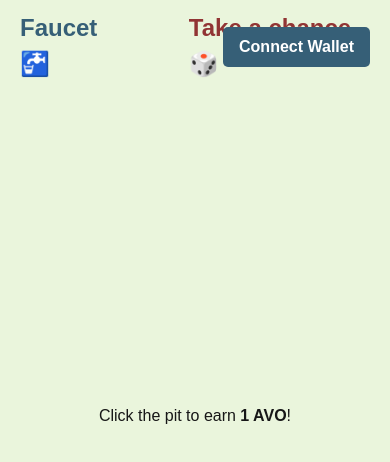
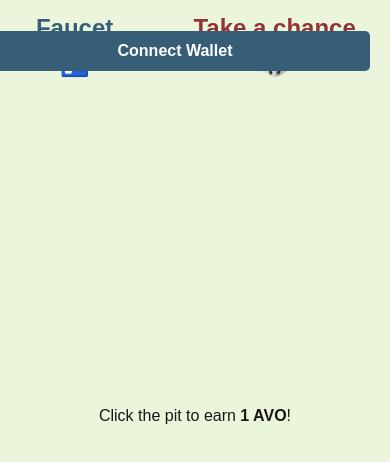
Before and after one commit to jobenscott/avo-claimer, a Next.js app: page / in a window 390 px wide. Shown: the top 462 px of the page. Built offline with nearby package versions, Linux system fonts and the light colour scheme.

Commit message:
fix mobile

```diff
--- a/components/Navbar.jsx
+++ b/components/Navbar.jsx
@@ -39,6 +39,98 @@
 // export default Navbar;
 
 
+// import Link from "next/link";
+
+// function Navbar({ connectedAccount, onConnect }) {
+//   return (
+//     <nav
+//       style={{
+//         position: "absolute",
+//         top: 0,
+//         width: "100%",
+//         zIndex: 10, // Ensure it stays above other elements
+//         display: "flex",
+//         justifyContent: "center", // Center the links container
+//         alignItems: "center",
+//         padding: "10px 20px",
+//         fontFamily: "Arial, sans-serif",
+//         fontSize: "24px",
+//       }}
+//     >
+//       {/* Centered Links */}
+//       <div
+//         style={{
+//           display: "flex",
+//           gap: "15px",
+//           justifyContent: "center",
+//           alignItems: "center",
+//         }}
+//       >
+//         <Link
+//           href="/"
+//           passHref
+//           style={{
+//             color: "#365f77",
+//             textDecoration: "none",
+//             fontWeight: "bold",
+//             marginRight: "25px",
+//           }}
+//         >
+//           Faucet 🚰
+//         </Link>
+//         <Link
+//           href="/avo-draw"
+//           passHref
+//           style={{
+//             color: "#913434",
+//             textDecoration: "none",
+//             fontWeight: "bold",
+//             marginLeft: "25px",
+//           }}
+//         >
+//           Take a chance 🎲
+//         </Link>
+//       </div>
+
+//       {/* Right-aligned Connect Button */}
+//       <div
+//         style={{
+//           position: "absolute",
+//           right: "20px", // Adds padding from the right edge
+//         }}
+//       >
+//         {connectedAccount ? (
+//           <span
+//             style={{
+//               fontWeight: "bold",
+//               color: "#365f77",
+//             }}
+//           >
+//             Connected: {connectedAccount.slice(0, 6)}...{connectedAccount.slice(-4)}
+//           </span>
+//         ) : (
+//           <button
+//             onClick={onConnect}
+//             style={{
+//               padding: "8px 16px",
+//               fontSize: "16px",
+//               backgroundColor: "#365f77",
+//               color: "white",
+//               border: "none",
+//               borderRadius: "5px",
+//               cursor: "pointer",
+//               fontWeight: "bold",
+//             }}
+//           >
+//             Connect Wallet
+//           </button>
+//         )}
+//       </div>
+//     </nav>
+//   );
+// }
+
+// export default Navbar;
 import Link from "next/link";
 
 function Navbar({ connectedAccount, onConnect }) {
@@ -61,7 +153,7 @@ function Navbar({ connectedAccount, onConnect }) {
       <div
         style={{
           display: "flex",
-          gap: "15px",
+          gap: "50px", // Space between links
           justifyContent: "center",
           alignItems: "center",
         }}
@@ -73,7 +165,6 @@ function Navbar({ connectedAccount, onConnect }) {
             color: "#365f77",
             textDecoration: "none",
             fontWeight: "bold",
-            marginRight: "25px",
           }}
         >
           Faucet 🚰
@@ -85,7 +176,6 @@ function Navbar({ connectedAccount, onConnect }) {
             color: "#913434",
             textDecoration: "none",
             fontWeight: "bold",
-            marginLeft: "25px",
           }}
         >
           Take a chance 🎲
@@ -104,6 +194,7 @@ function Navbar({ connectedAccount, onConnect }) {
             style={{
               fontWeight: "bold",
               color: "#365f77",
+              fontSize: "16px",
             }}
           >
             Connected: {connectedAccount.slice(0, 6)}...{connectedAccount.slice(-4)}
@@ -126,6 +217,26 @@ function Navbar({ connectedAccount, onConnect }) {
           </button>
         )}
       </div>
+
+      {/* Responsive Styles */}
+      <style jsx>{`
+        @media (max-width: 768px) {
+          nav {
+            flex-direction: column;
+            padding: 10px;
+          }
+
+          div {
+            width: 100%;
+            text-align: center;
+          }
+
+          button {
+            margin-top: 10px;
+            width: 100%;
+          }
+        }
+      `}</style>
     </nav>
   );
 }
```
